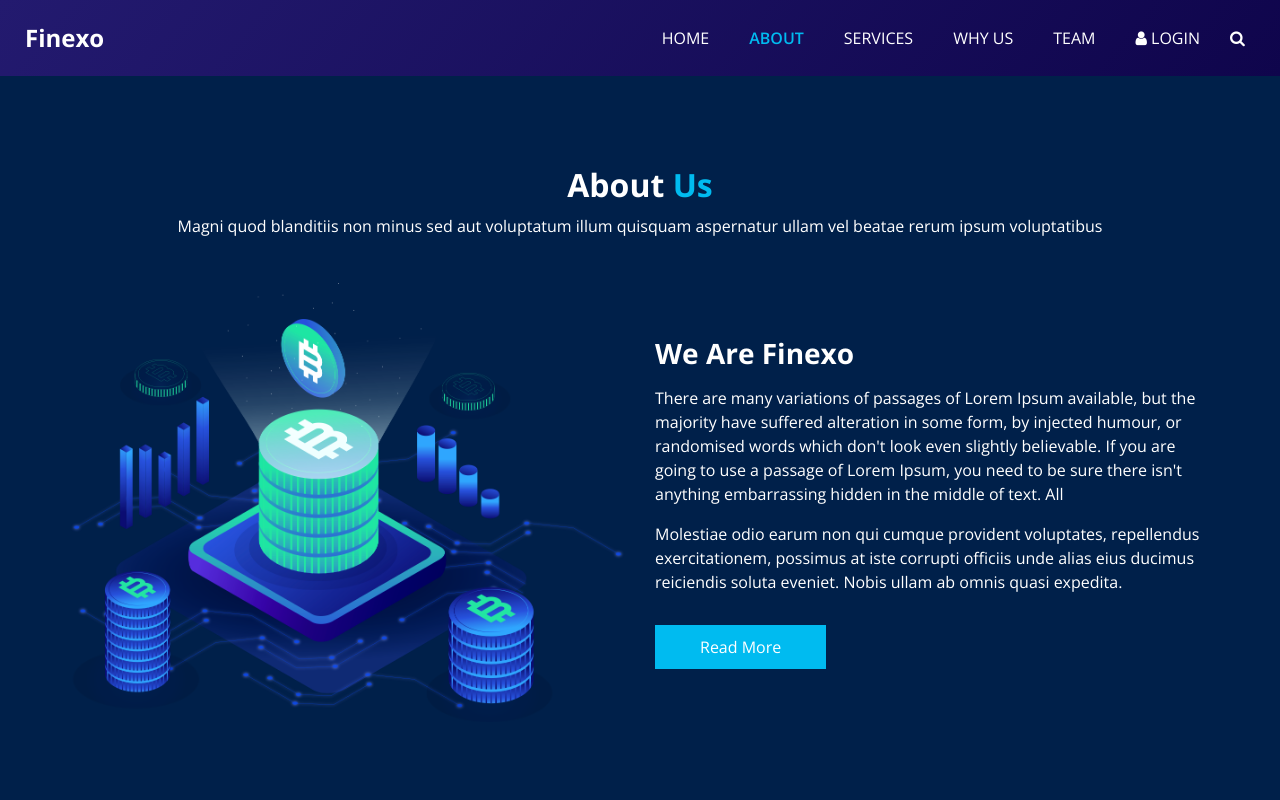
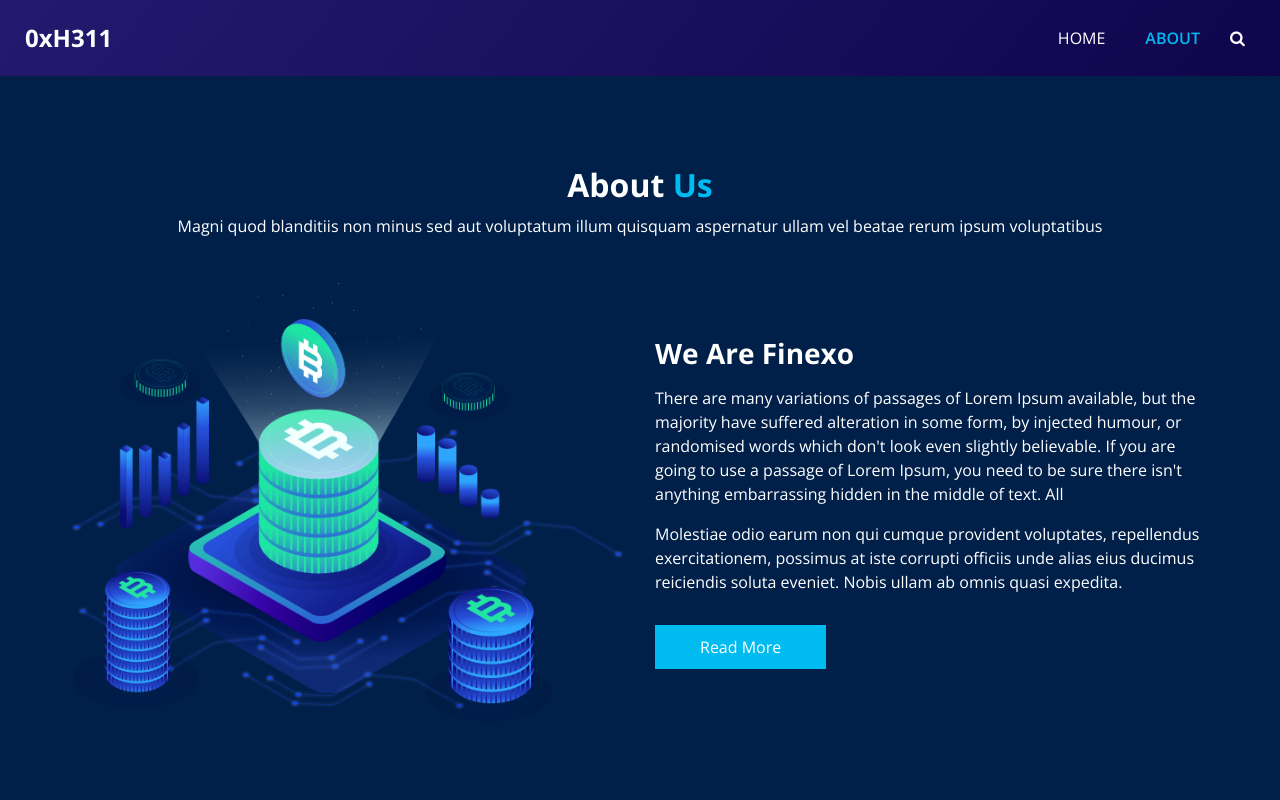
Before and after one commit to 0x11337/0x11337.github.io, a plain HTML site: page about.html in a window 1280 px wide. Shown: the top 800 px of the page. Drawn offline with nearby package versions, Linux system fonts and the light colour scheme; some packages are replaced by stand-ins of ours.

Commit message:
Update about.html

```diff
--- a/about.html
+++ b/about.html
@@ -13,7 +13,7 @@
   <meta name="author" content="" />
   <link rel="shortcut icon" href="images/favicon.png" type="">
 
-  <title> Finexo </title>
+  <title> 0xH311 </title>
 
   <!-- bootstrap core css -->
   <link rel="stylesheet" type="text/css" href="css/bootstrap.css" />
@@ -50,7 +50,7 @@
         <nav class="navbar navbar-expand-lg custom_nav-container ">
           <a class="navbar-brand" href="index.html">
             <span>
-              Finexo
+              0xH311
             </span>
           </a>
 
@@ -65,18 +65,6 @@
               </li>
               <li class="nav-item active">
                 <a class="nav-link" href="about.html"> About <span class="sr-only">(current)</span> </a>
-              </li>
-              <li class="nav-item">
-                <a class="nav-link" href="service.html">Services</a>
-              </li>
-              <li class="nav-item">
-                <a class="nav-link" href="why.html">Why Us</a>
-              </li>
-              <li class="nav-item">
-                <a class="nav-link" href="team.html">Team</a>
-              </li>
-              <li class="nav-item">
-                <a class="nav-link" href="#"> <i class="fa fa-user" aria-hidden="true"></i> Login</a>
               </li>
               <form class="form-inline">
                 <button class="btn  my-2 my-sm-0 nav_search-btn" type="submit">
```
